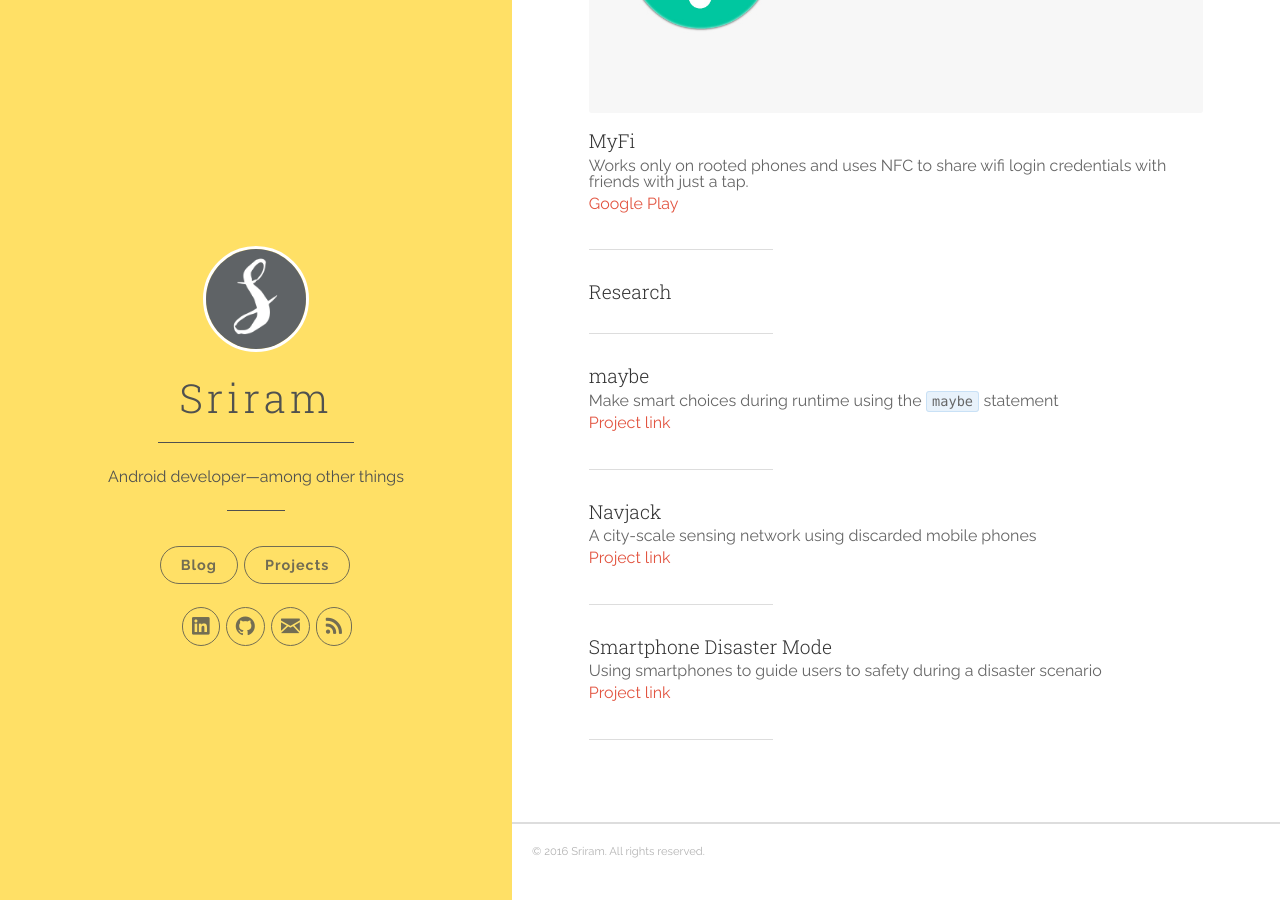
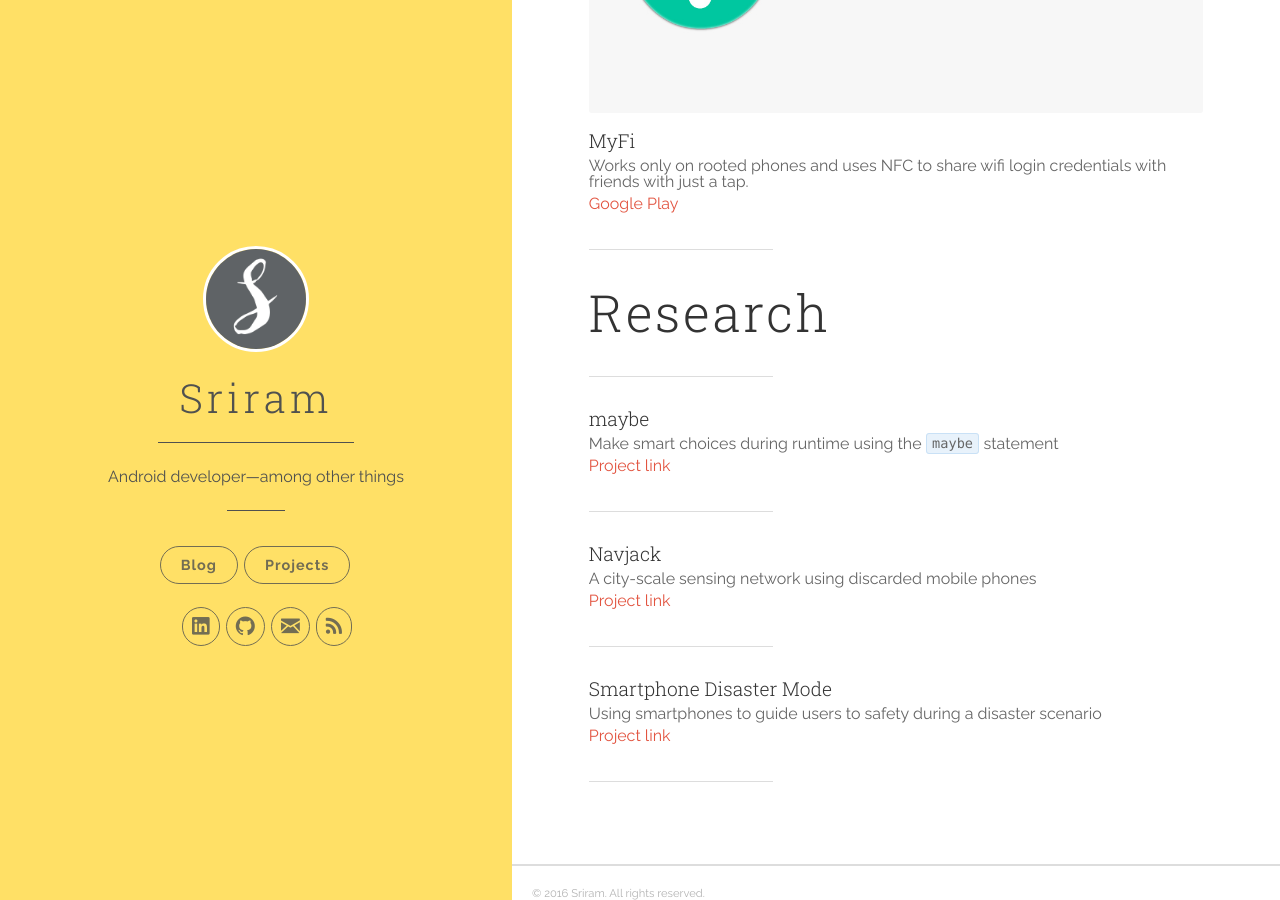
Before and after one commit to SriramBms/SriramBms.github.io, a Jekyll site: the page built from projects.html, in a window 1280 px wide and 900 px high, scrolled down 1274 px. Built offline with Jekyll 4.4.1, drawn with Linux system fonts in a browser that asks for light colours; nearby versions of some CDN libraries.

Commit message:
minor markup changes

```diff
--- a/projects.html
+++ b/projects.html
@@ -35,7 +35,7 @@ Works only on rooted phones and uses NFC to share wifi login credentials with fr
 <p><a href="https://play.google.com/store/apps/details?id=io.github.srirambms.myfi" target="_blank">Google Play</a></p>
 <hr width="100%"></hr>
 
-<h4>Research </h4>
+<h1>Research </h1>
 <hr width="100%"></hr>
 <h4>maybe</h4>
 Make smart choices during runtime using the <code class="highlighter-rouge">maybe</code> statement
```
